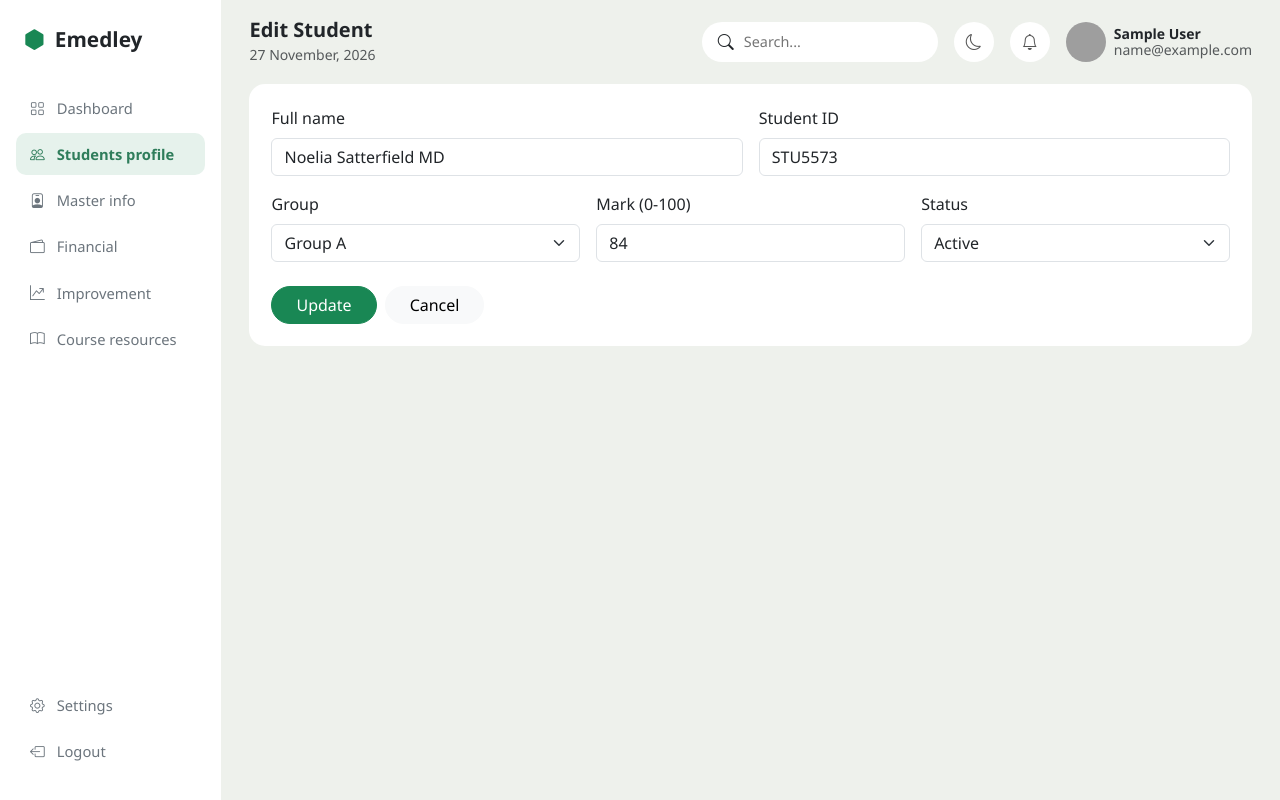
After one commit to sensomnang/emedley-dashboard, a Laravel app: page /students/1/edit in a window 1280 px wide. The commit adds this page. Run offline with Laravel 12, Linux system fonts and the light colour scheme; the visitor is signed in with stand-in values (Sample User, id 1); data comes from the database, SQL or seed files in the repository; grey boxes are pictures that could not be loaded.

Commit message:
Add student CRUD with validation

```diff
--- /dev/null
+++ b/app/Http/Controllers/StudentController.php
@@ -0,0 +1,77 @@
+<?php
+
+namespace App\Http\Controllers;
+
+use App\Models\Student;
+use Illuminate\Http\Request;
+use Illuminate\Validation\Rule;
+
+class StudentController extends Controller
+{
+    public function index(Request $request)
+    {
+        $students = Student::query()
+            ->when($request->search, function ($query, $search) {
+                $query->where(function ($q) use ($search) {
+                    $q->where('name', 'like', "%{$search}%")
+                      ->orWhere('student_code', 'like', "%{$search}%");
+                });
+            })
+            ->latest('id')
+            ->paginate(10)
+            ->withQueryString();
+
+        return view('students.index', compact('students'));
+    }
+
+    public function create()
+    {
+        return view('students.create');
+    }
+
+    public function store(Request $request)
+    {
+        $data = $request->validate([
+            'name'         => 'required|string|max:255',
+            'student_code' => 'required|string|max:20|unique:students,student_code',
+            'group'        => 'required|string|max:50',
+            'mark'         => 'required|integer|min:0|max:100',
+            'status'       => ['required', Rule::in(['Active', 'Pending', 'Inactive'])],
+        ]);
+
+        Student::create($data);
+
+        return redirect()->route('students.index')
+            ->with('success', 'Student created successfully.');
+    }
+
+    public function edit(Student $student)
+    {
+        return view('students.edit', compact('student'));
+    }
+
+    public function update(Request $request, Student $student)
+    {
+        $data = $request->validate([
+            'name'         => 'required|string|max:255',
+            'student_code' => ['required', 'string', 'max:20',
+                               Rule::unique('students', 'student_code')->ignore($student->id)],
+            'group'        => 'required|string|max:50',
+            'mark'         => 'required|integer|min:0|max:100',
+            'status'       => ['required', Rule::in(['Active', 'Pending', 'Inactive'])],
+        ]);
+
+        $student->update($data);
+
+        return redirect()->route('students.index')
+            ->with('success', 'Student updated successfully.');
+    }
+
+    public function destroy(Student $student)
+    {
+        $student->delete();
+
+        return redirect()->route('students.index')
+            ->with('success', 'Student deleted successfully.');
+    }
+}
--- a/resources/views/layouts/app.blade.php
+++ b/resources/views/layouts/admin.blade.php
@@ -1,5 +1,5 @@
 <!DOCTYPE html>
-<html lang="km">
+<html lang="en">
 <head>
     <meta charset="UTF-8">
     <meta name="viewport" content="width=device-width, initial-scale=1">
@@ -8,7 +8,6 @@
     <link href="https://cdn.jsdelivr.net/npm/bootstrap@5.3.3/dist/css/bootstrap.min.css" rel="stylesheet">
     <link href="https://cdn.jsdelivr.net/npm/bootstrap-icons@1.11.3/font/bootstrap-icons.min.css" rel="stylesheet">
     <link href="{{ asset('css/dashboard.css') }}" rel="stylesheet">
-
 </head>
 <body>
     <div class="app-wrapper d-flex">
@@ -21,14 +20,22 @@
             </div>
 
             <nav class="sidebar-menu">
-                <a href="{{ route('dashboard') }}" class="menu-item active"><i class="bi bi-grid"></i> Dashboard</a>
-                <a href="#" class="menu-item"><i class="bi bi-people"></i> Students profile</a>
+                <a href="{{ route('dashboard') }}"
+                   class="menu-item {{ request()->routeIs('dashboard') ? 'active' : '' }}">
+                    <i class="bi bi-grid"></i> Dashboard
+                </a>
+                <a href="{{ route('students.index') }}"
+                   class="menu-item {{ request()->routeIs('students.*') ? 'active' : '' }}">
+                    <i class="bi bi-people"></i> Students profile
+                </a>
                 <a href="#" class="menu-item"><i class="bi bi-person-badge"></i> Master info</a>
                 <a href="#" class="menu-item"><i class="bi bi-wallet2"></i> Financial</a>
                 <a href="#" class="menu-item"><i class="bi bi-graph-up-arrow"></i> Improvement</a>
                 <a href="#" class="menu-item"><i class="bi bi-book"></i> Course resources</a>
+            </nav>
+
+            <div class="sidebar-bottom">
                 <a href="{{ route('profile.edit') }}" class="menu-item"><i class="bi bi-gear"></i> Settings</a>
-            </nav>
 
                 <form method="POST" action="{{ route('logout') }}">
                     @csrf
@@ -36,6 +43,7 @@
                         <i class="bi bi-box-arrow-left"></i> Logout
                     </button>
                 </form>
+            </div>
         </aside>
 
         {{-- MAIN --}}
@@ -56,7 +64,7 @@
                     <button class="icon-btn"><i class="bi bi-moon"></i></button>
                     <button class="icon-btn"><i class="bi bi-bell"></i></button>
                     <div class="d-flex align-items-center gap-2">
-                        <img src="https://encrypted-tbn0.gstatic.com/images?q=tbn:ANd9GcS91zVyenxyN3qP62boJheb4notS64SHJVPOgubtzynmA&s=10" class="rounded-circle" width="40" height="40" alt="user">
+                        <img src="https://i.pravatar.cc/40" class="rounded-circle" width="40" height="40" alt="user">
                         <div class="lh-1">
                             <div class="fw-semibold small">{{ Auth::user()->name }}</div>
                             <small class="text-muted">{{ Auth::user()->email }}</small>
--- /dev/null
+++ b/resources/views/students/_form.blade.php
@@ -0,0 +1,47 @@
+@php
+    $groups   = ['Group A', 'Group B', 'Group C', 'Group D'];
+    $statuses = ['Active', 'Pending', 'Inactive'];
+@endphp
+
+<div class="row g-3">
+    <div class="col-md-6">
+        <label class="form-label">Full name</label>
+        <input type="text" name="name" value="{{ old('name', $student->name ?? '') }}"
+               class="form-control @error('name') is-invalid @enderror">
+        @error('name') <div class="invalid-feedback">{{ $message }}</div> @enderror
+    </div>
+
+    <div class="col-md-6">
+        <label class="form-label">Student ID</label>
+        <input type="text" name="student_code" value="{{ old('student_code', $student->student_code ?? '') }}"
+               class="form-control @error('student_code') is-invalid @enderror">
+        @error('student_code') <div class="invalid-feedback">{{ $message }}</div> @enderror
+    </div>
+
+    <div class="col-md-4">
+        <label class="form-label">Group</label>
+        <select name="group" class="form-select @error('group') is-invalid @enderror">
+            @foreach ($groups as $g)
+                <option value="{{ $g }}" @selected(old('group', $student->group ?? '') === $g)>{{ $g }}</option>
+            @endforeach
+        </select>
+        @error('group') <div class="invalid-feedback">{{ $message }}</div> @enderror
+    </div>
+
+    <div class="col-md-4">
+        <label class="form-label">Mark (0-100)</label>
+        <input type="number" name="mark" value="{{ old('mark', $student->mark ?? 0) }}"
+               class="form-control @error('mark') is-invalid @enderror">
+        @error('mark') <div class="invalid-feedback">{{ $message }}</div> @enderror
+    </div>
+
+    <div class="col-md-4">
+        <label class="form-label">Status</label>
+        <select name="status" class="form-select @error('status') is-invalid @enderror">
+            @foreach ($statuses as $s)
+                <option value="{{ $s }}" @selected(old('status', $student->status ?? 'Active') === $s)>{{ $s }}</option>
+            @endforeach
+        </select>
+        @error('status') <div class="invalid-feedback">{{ $message }}</div> @enderror
+    </div>
+</div>
--- /dev/null
+++ b/resources/views/students/edit.blade.php
@@ -0,0 +1,19 @@
+@extends('layouts.admin')
+
+@section('title', 'Edit Student')
+@section('page-title', 'Edit Student')
+
+@section('content')
+    <div class="panel">
+        <form method="POST" action="{{ route('students.update', $student) }}">
+            @csrf
+            @method('PUT')
+            @include('students._form')
+
+            <div class="mt-4 d-flex gap-2">
+                <button class="btn btn-success rounded-pill px-4">Update</button>
+                <a href="{{ route('students.index') }}" class="btn btn-light rounded-pill px-4">Cancel</a>
+            </div>
+        </form>
+    </div>
+@endsection
--- a/routes/web.php
+++ b/routes/web.php
@@ -3,6 +3,7 @@
 use App\Http\Controllers\DashboardController;
 use App\Http\Controllers\ProfileController;
 use Illuminate\Support\Facades\Route;
+use App\Http\Controllers\StudentController;
 
 Route::get('/', function () {
     return redirect()->route('dashboard');
@@ -10,6 +11,7 @@ Route::get('/', function () {
 
 Route::middleware('auth')->group(function () {
     Route::get('/dashboard', [DashboardController::class, 'index'])->name('dashboard');
+    Route::resource('students', StudentController::class)->except(['show']);
 
     Route::get('/profile', [ProfileController::class, 'edit'])->name('profile.edit');
     Route::patch('/profile', [ProfileController::class, 'update'])->name('profile.update');
```
Also changed, not shown: resources/views/students/create.blade.php (added, +18 -0 lines), resources/views/students/index.blade.php (added, +91 -0 lines). Lines whose indentation alone changed are shown as unchanged.
